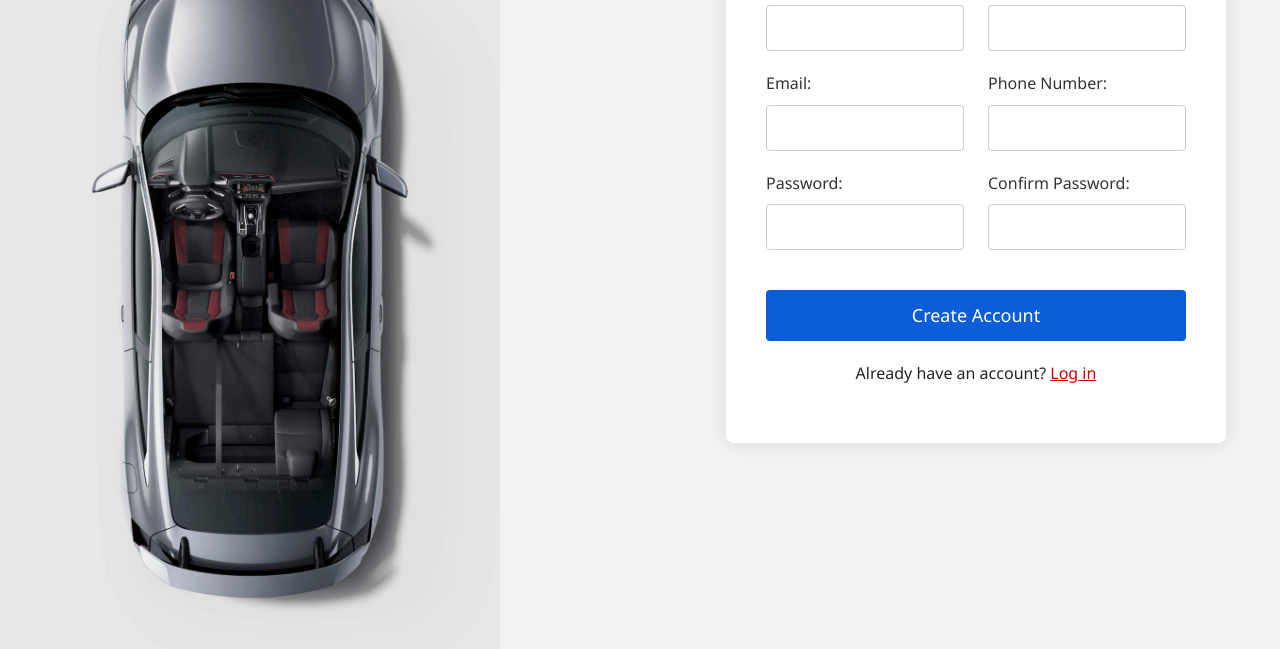
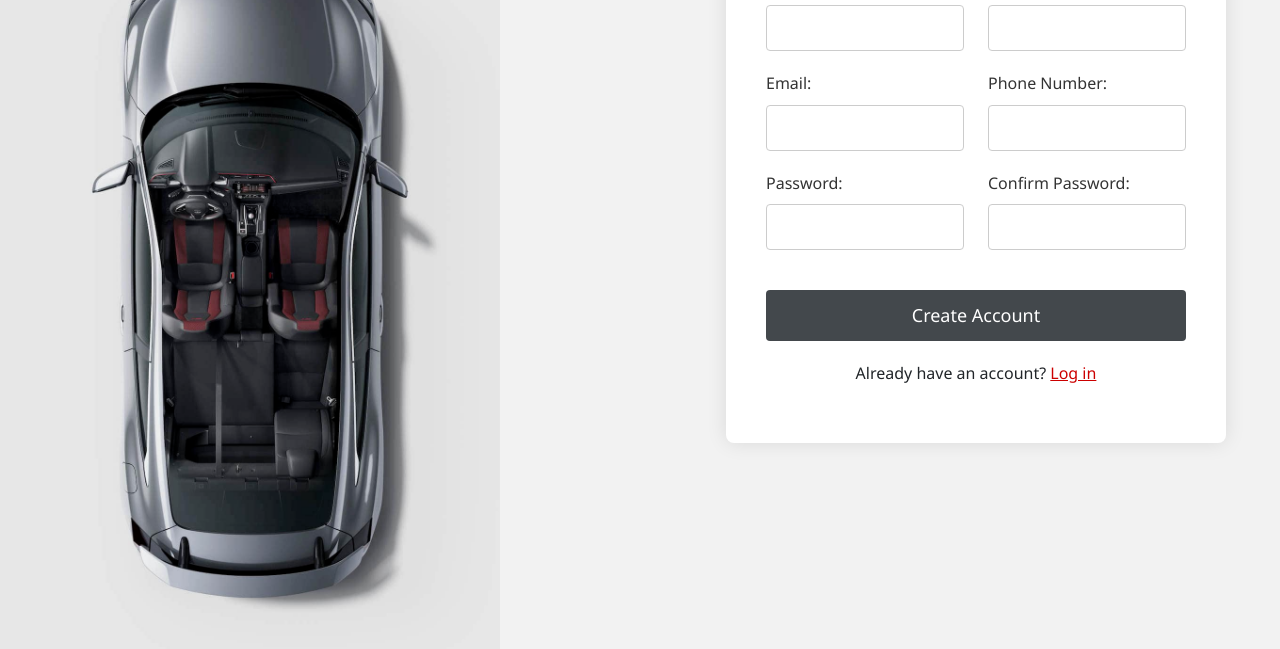
Before and after one commit to Emerson-Kelly/sign-up-form, a plain HTML site: page index.html in a window 1280 px wide. In both pictures the pointer is over the input "Create Account". Shown: the part 127-776 px from the top of the page. Drawn offline with nearby package versions, Linux system fonts and the light colour scheme.

Commit message:
Change CTA Button Color From Blue to Black

```diff
--- a/styles.css
+++ b/styles.css
@@ -61,6 +61,7 @@ input[type="password"] {
 }
 
 input[type="submit"] {
+    background-color: #151515;
     color: #fff;
     border: none;
     padding: 12px 20px;
@@ -68,6 +69,10 @@ input[type="submit"] {
     border-radius: 4px;
     font-size: 18px;
     width: 100%;
+}
+
+input[type="submit"]:hover {
+    background-color: #43484c;
 }
 
 .account-ctas {
```
